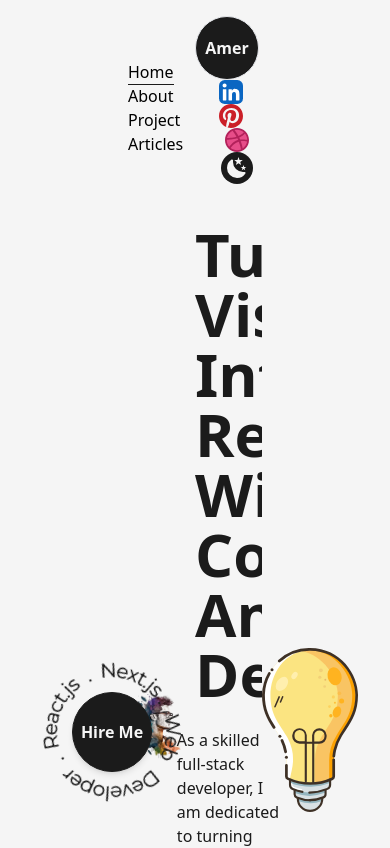
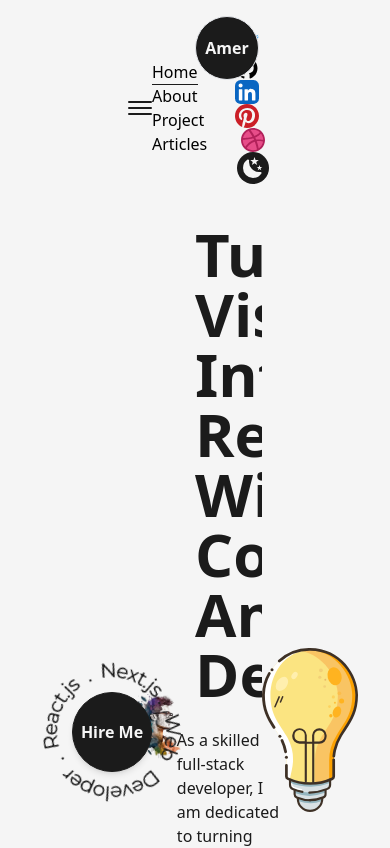
Before and after one commit to amerv97/Next.js-amervarajic-portfolio, a Next.js app in the folder Next.js-Developer-Portfolio-Starter-Code-main/: page / in a window 390 px wide. Shown: the top 848 px of the page. Built offline with nearby package versions, Linux system fonts and the light colour scheme.

Commit message:
imporetd responsive parts on tailw. & hambur menu

```diff
--- a/Next.js-Developer-Portfolio-Starter-Code-main/src/components/NavBar.js
+++ b/Next.js-Developer-Portfolio-Starter-Code-main/src/components/NavBar.js
@@ -36,6 +36,13 @@ const NavBar = () => {
 
   return (
     <header className="w-full px-32 py-8 font-medium flex items-center justify-between dark:text-light">
+
+      <button className="flex flex-col justify-center items-center">
+        <span className="bg-dark dark:bg-light block h-0.5 w-6 rounded-sm -translate-y-0.5"></span>
+        <span className="bg-dark dark:bg-light block h-0.5 w-6 rounded-sm my-0.5"></span>
+        <span className="bg-dark dark:bg-light block h-0.5 w-6 rounded-sm translate-y-0.5"></span>
+      </button>
+
       <nav>
         <CustomLink href="/" title="Home" className="mr-4" />
         <CustomLink href="/about" title="About" className="mr-4" />
--- a/Next.js-Developer-Portfolio-Starter-Code-main/tailwind.config.js
+++ b/Next.js-Developer-Portfolio-Starter-Code-main/tailwind.config.js
@@ -29,6 +29,24 @@ module.exports = {
           "repeating-radial-gradient(rgba(255,255,255,0.6) 2px,#1b1b1b 8px,#1b1b1b 100px);",
       },
     },
-    plugins: [],
+    screens: {
+      "2xl": { max: "1535px" },
+      // => @media(max-widt: 1535px)
+      xl: { max: "1279px" },
+      // => @media (max-width: 1279px) { ... }
+
+      lg: { max: "1023px" },
+      // => @media (max-width: 1023px) { ... }
+
+      md: { max: "767px" },
+      // => @media (max-width: 767px) { ... }
+
+      sm: { max: "639px" },
+      // => @media (max-width: 639px) { ... }
+
+      xs: { max: "479px" },
+      // => @media (max-width: 479px) { ... }
+    },
   },
+  plugins: [],
 };
```
